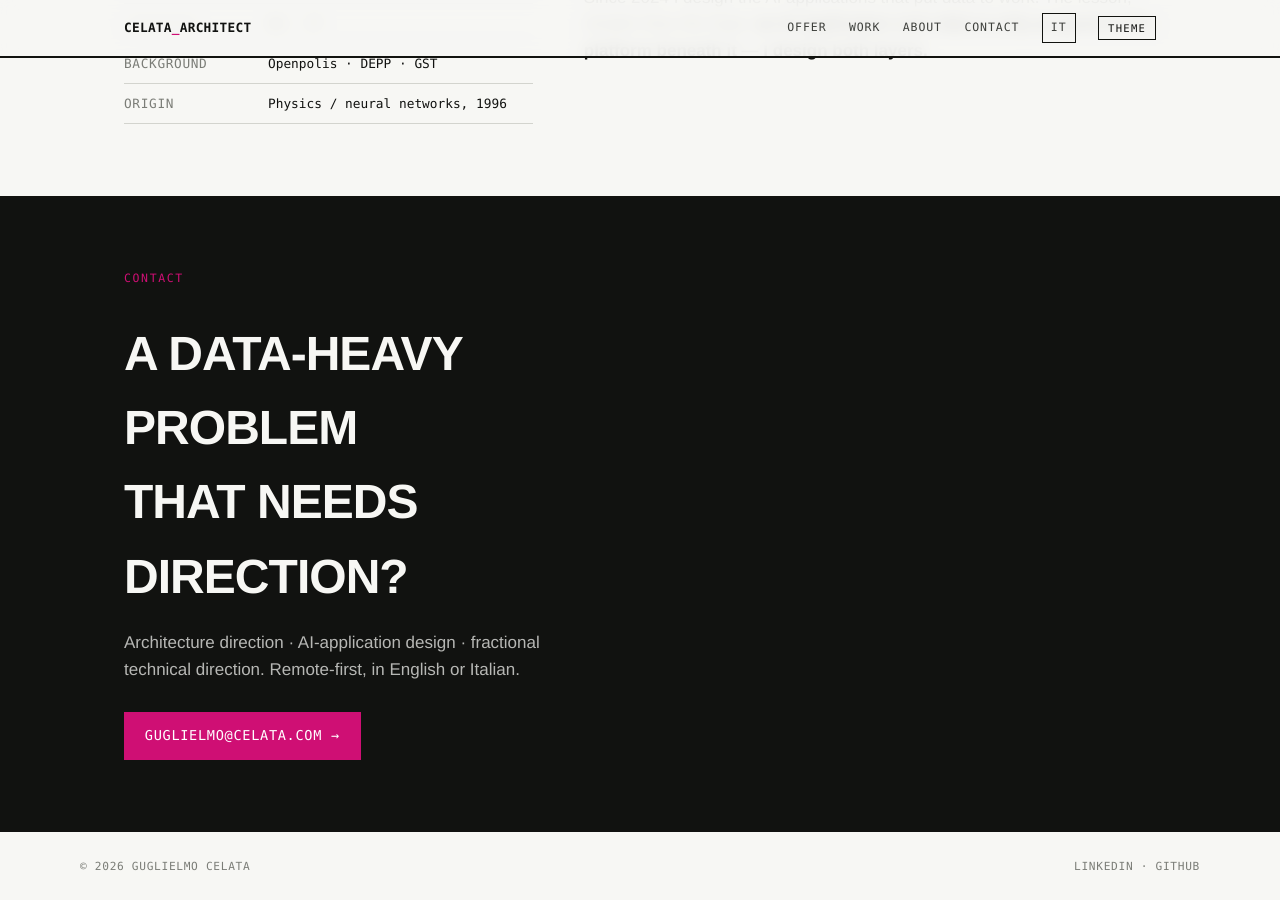
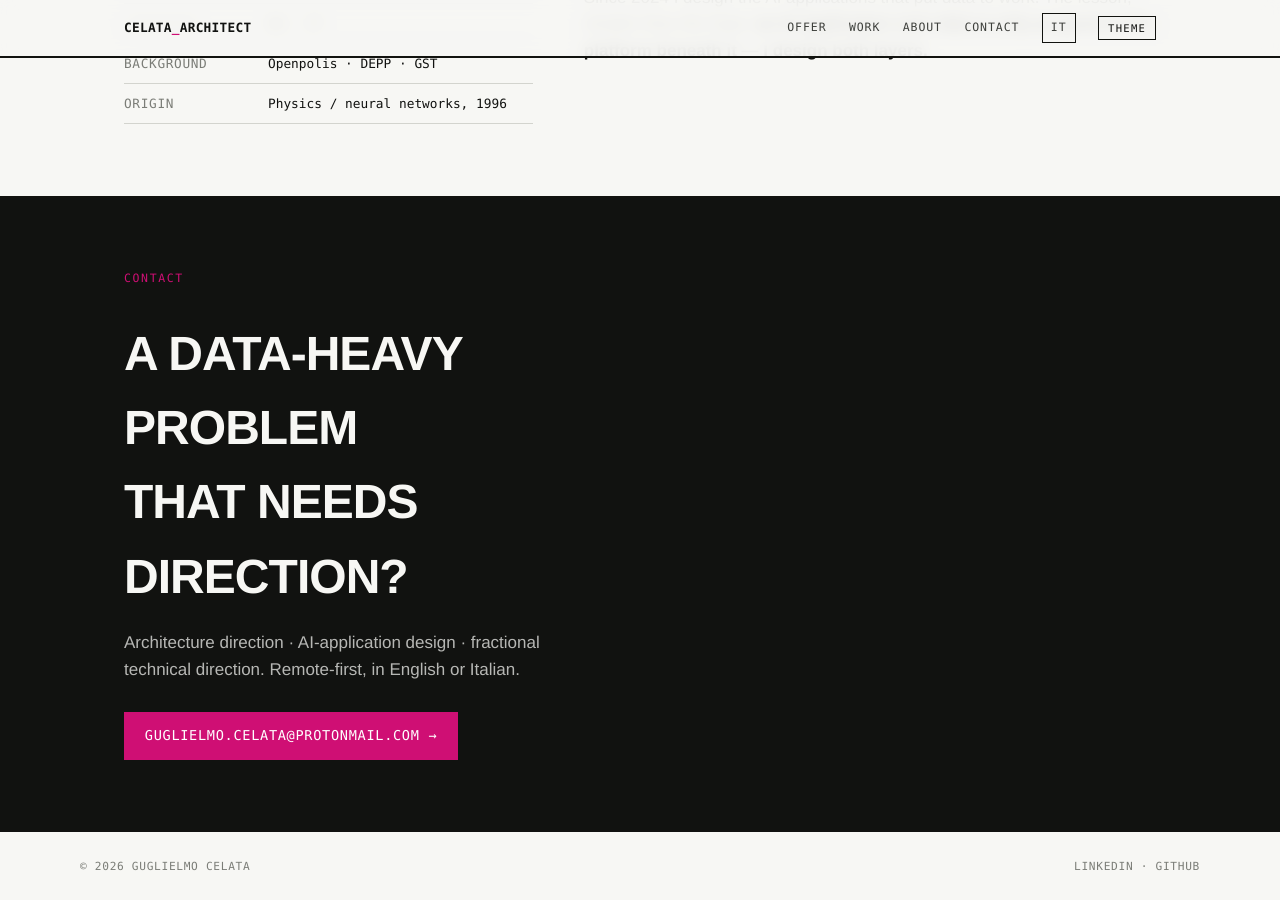
Before and after one commit to guglielmo/guglielmo.github.io, a Jekyll site: the page built from index.html, in a window 1280 px wide and 900 px high, scrolled down 2167 px. Built offline with Jekyll 4.4.1, drawn with Linux system fonts in a browser that asks for light colours.

Commit message:
Set contact email to guglielmo.celata@protonmail.com
Co-Authored-By: Claude Opus 4.8 <noreply@anthropic.com>
Claude-Session: https://claude.ai/code/session_01Vn7Vp7tbejf6QG2UMyPgRB

```diff
--- a/_data/en.yml
+++ b/_data/en.yml
@@ -85,7 +85,7 @@ contact:
   kicker: Contact
   heading: "A data-heavy problem that needs direction?"
   body: "Architecture direction · AI-application design · fractional technical direction. Remote-first, in English or Italian."
-  email: "guglielmo@celata.com"
+  email: "guglielmo.celata@protonmail.com"
 
 case_back: "← All work"
 
--- a/_data/it.yml
+++ b/_data/it.yml
@@ -85,7 +85,7 @@ contact:
   kicker: Contatti
   heading: "Un problema data-intensive che ha bisogno di direzione?"
   body: "Direzione architetturale · progettazione di applicazioni di IA · direzione tecnica frazionale. Remote-first, in italiano o inglese."
-  email: "guglielmo@celata.com"
+  email: "guglielmo.celata@protonmail.com"
 
 case_back: "← Tutti i lavori"
 
```
